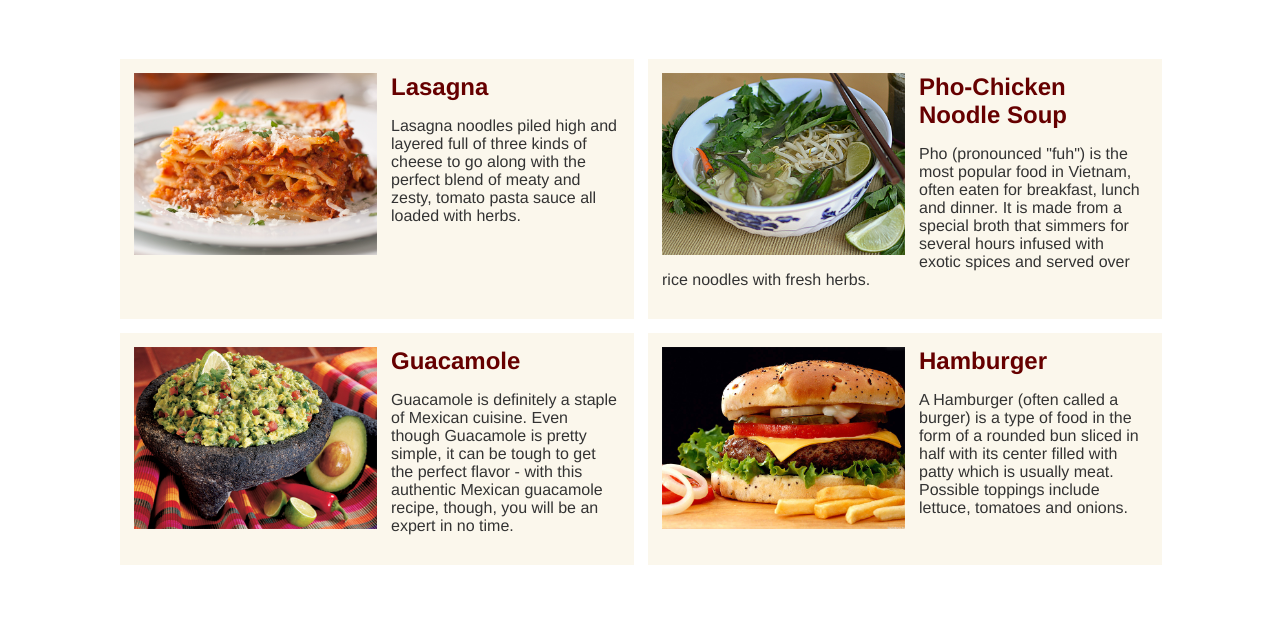
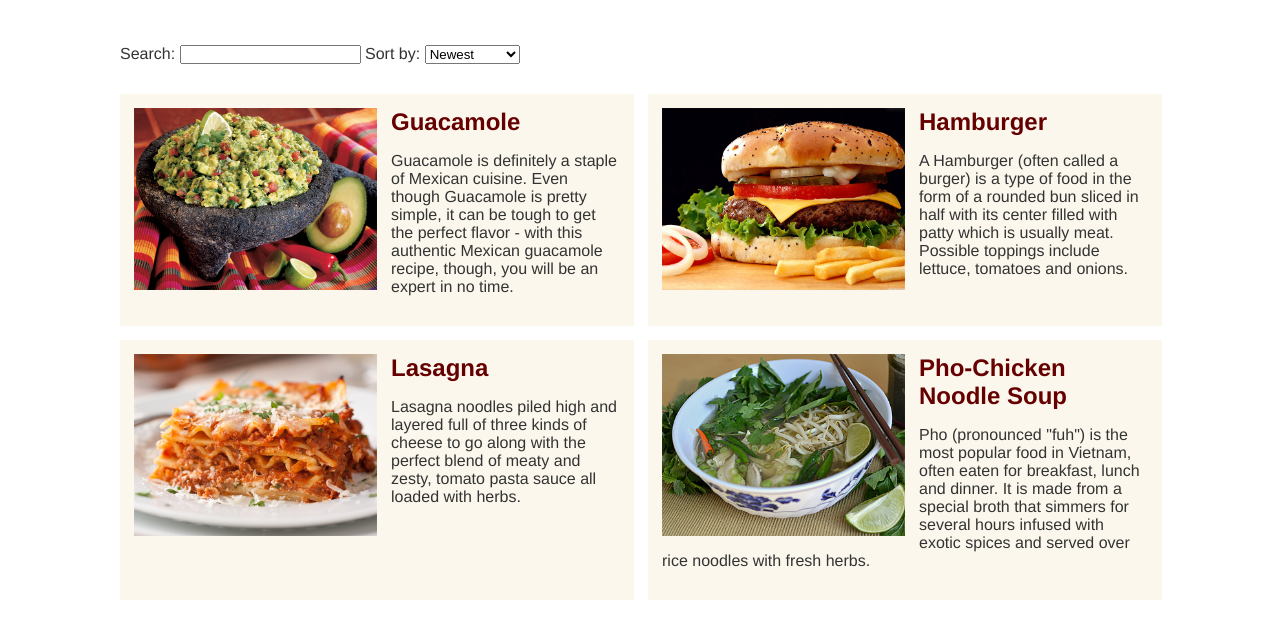
Before and after one commit to juliopezua/session-6, a website: page app/index.html in a window 1280 px wide. Shown: the part 188-826 px from the top of the page. Drawn offline with nearby package versions, Linux system fonts and the light colour scheme.

Commit message:
Added filters

```diff
--- a/app/recipe-list/recipe-list.component.js
+++ b/app/recipe-list/recipe-list.component.js
@@ -1,12 +1,5 @@
 angular.module('recipeApp').component('recipeList', {
-    template:
-    `<ul class="recipes-list">
-    <li ng-repeat="recipe in $ctrl.recipes">
-        <img ng-src="img/home/{{ recipe.image }}">
-        <h1><a href="#0">{{ recipe.title }}</a></h1>
-        <p>{{ recipe.description }}</p>
-    </li>
-</ul>`,
+    templateUrl: 'recipe-list/recipe-list.template.html',
     controller: function RecipeListController() {
 
 
@@ -43,6 +36,6 @@ angular.module('recipeApp').component('recipeList', {
                 image: 'hamburger.png'
             }
         ]
-
+        this.orderProp = 'date';
     }
 });
--- a/app/recipe-list/recipe-list.template.html
+++ b/app/recipe-list/recipe-list.template.html
@@ -1,5 +1,13 @@
-<ul>
-	<li ng-repeat="recipe in $ctrl.recipes">
+<p>
+	Search: <input ng-model="$ctrl.query" /> Sort by:
+	<select ng-model="$ctrl.orderProp">
+    <option value="title">Alphabetical</option>
+    <option value="date">Newest</option>
+  </select>
+</p>
+
+<ul class="recipes-list">
+	<li ng-repeat="recipe in $ctrl.recipes | filter:$ctrl.query | orderBy:$ctrl.orderProp">
 		<img ng-src="img/home/{{ recipe.image }}">
 		<h1><a href="#0">{{ recipe.title }}</a></h1>
 		<p>{{ recipe.description }}</p>
```
